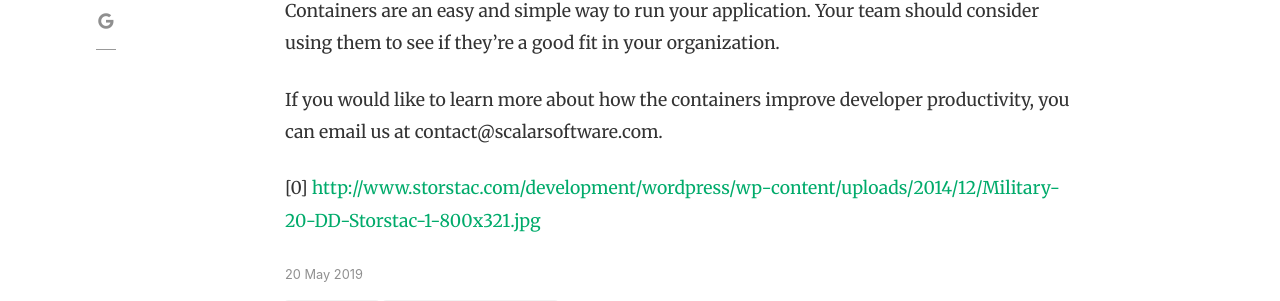
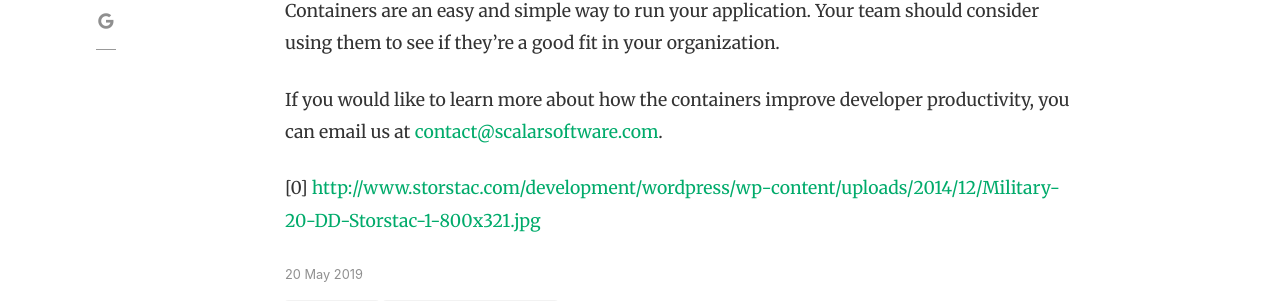
Before and after one commit to ScalarSoftware/blog, a Jekyll site: the page built from _posts/2019-05-20-how-containers-improve-developer-productivity.md, in a window 1280 px wide and 900 px high, scrolled down 2683 px. Shown: the part 171-472 px from the top of the window. Built offline with Jekyll 4.4.1, drawn with Linux system fonts in a browser that asks for light colours; nearby versions of some CDN libraries; comment, search, counter and statistics services are not loaded; part of the change alters nothing that is shown.

```diff
--- a/_posts/2019-05-20-how-containers-improve-developer-productivity.md
+++ b/_posts/2019-05-20-how-containers-improve-developer-productivity.md
@@ -61,6 +61,6 @@ Since containers solve a lot of problems, they allow developers to focus more on
 
 Containers are an easy and simple way to run your application. Your team should consider using them to see if they’re a good fit in your organization.
 
-If you would like to learn more about how the containers improve developer productivity, you can email us at contact@scalarsoftware.com.
+If you would like to learn more about how the containers improve developer productivity, you can email us at [contact@scalarsoftware.com](mailto:contact@scalarsoftware.com).
 
 [0] [http://www.storstac.com/development/wordpress/wp-content/uploads/2014/12/Military-20-DD-Storstac-1-800x321.jpg](http://www.storstac.com/development/wordpress/wp-content/uploads/2014/12/Military-20-DD-Storstac-1-800x321.jpg){:target="_blank"}
```
